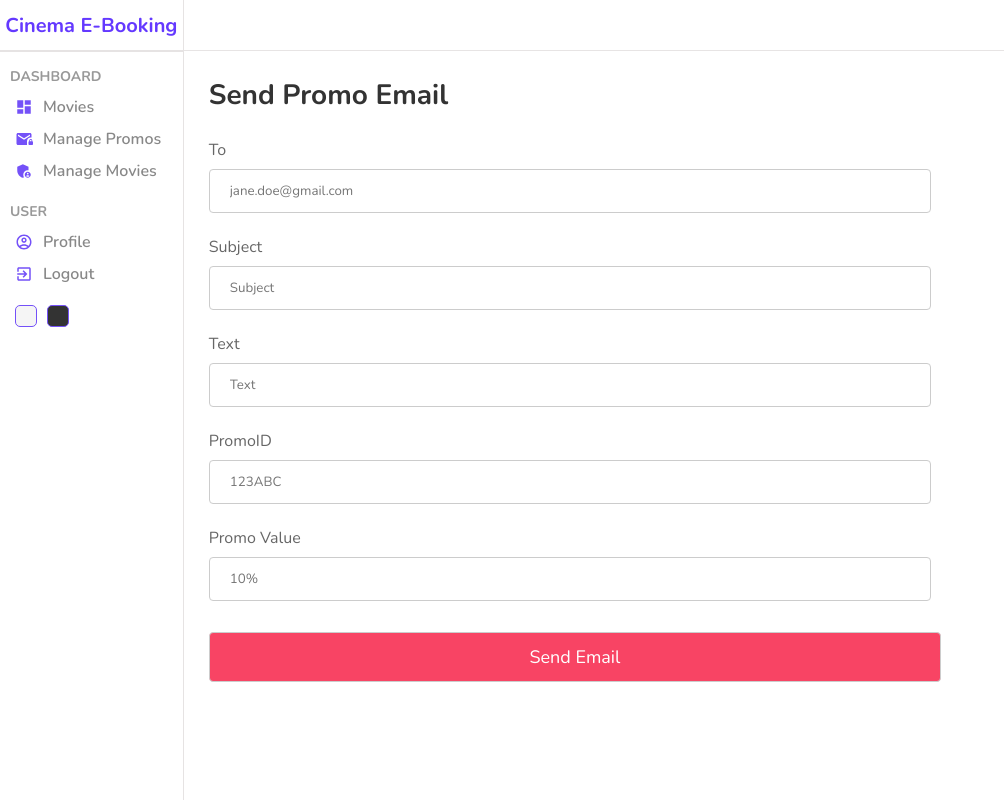
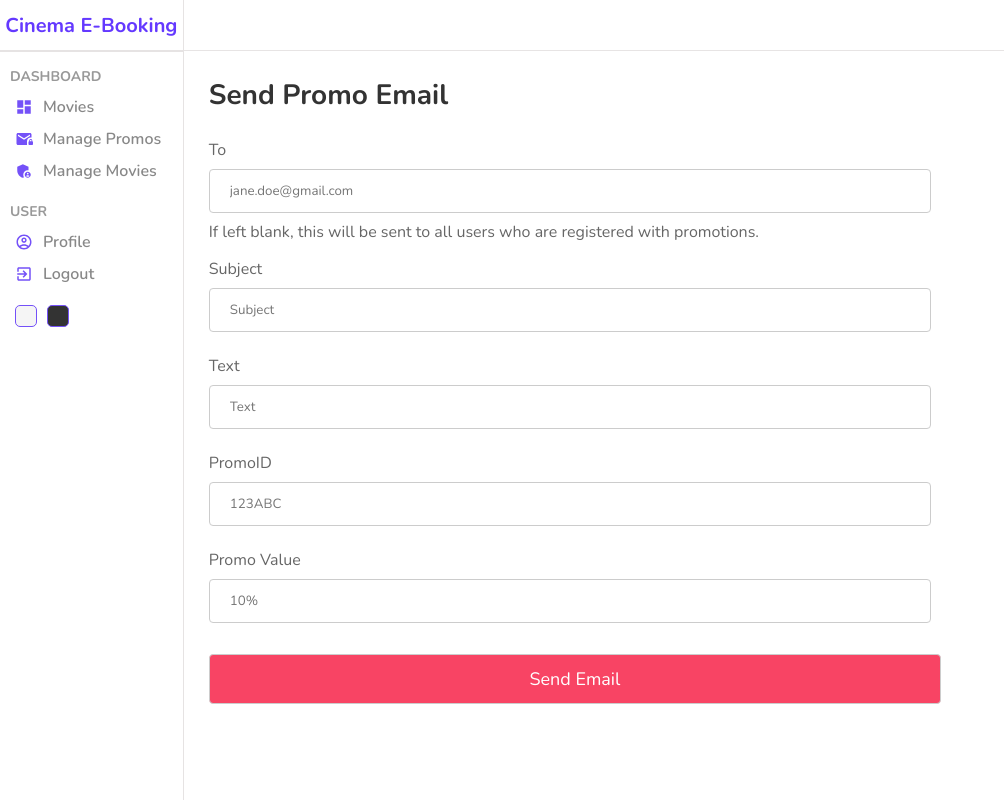
Before and after one commit to alexteal/theatre-proj, a React (Create React App) app: page /manage-promo in a window 1280 px wide. Shown: the whole page, without its empty margins (0-1004 px from the left). Built offline with nearby package versions, Linux system fonts and the light colour scheme; no server answers; sample sign-in values are in the browser's storage.

Commit message:
fix input sanitation

```diff
--- a/src/pages/manage-promo/ManagePromo.jsx
+++ b/src/pages/manage-promo/ManagePromo.jsx
@@ -130,8 +130,9 @@ const ManagePromo = () => {
                     placeholder="jane.doe@gmail.com"
                     value={to}
                     onChange={(e) => setTo(e.target.value)}
-                    required
                   />
+                  If left blank, this will be sent to all users who are
+                  registered with promotions.
                 </label>
               </div>
               <div className="input-group">
```
